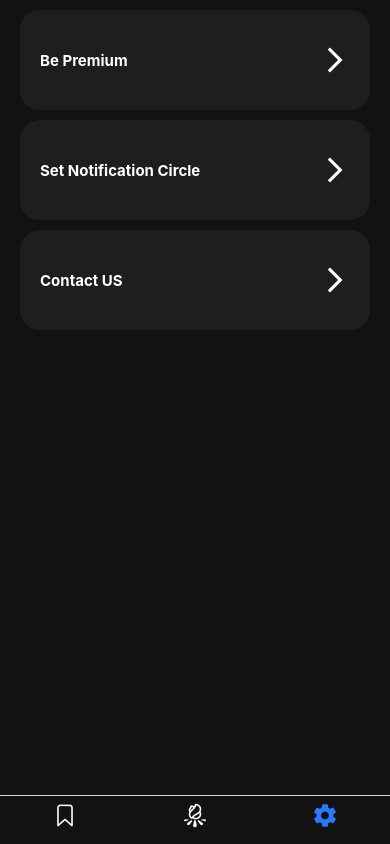
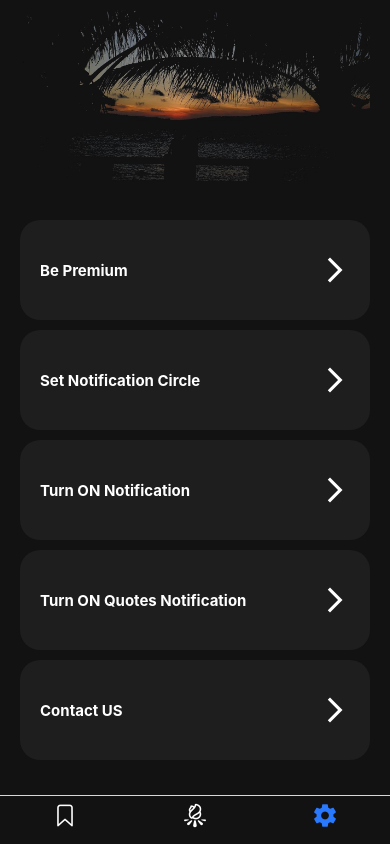
Before and after one commit to dnizfor/zihn-ai, a React Native app: screen /Settings in a window 390 px wide. Built offline with nearby package versions, Linux system fonts and the light colour scheme.

Commit message:
update settings

```diff
--- a/src/screens/SettingScreen.js
+++ b/src/screens/SettingScreen.js
@@ -1,15 +1,21 @@
-import { Text, StyleSheet, ScrollView } from 'react-native';
+import { Image, StyleSheet, ScrollView } from 'react-native';
 import React from 'react';
 import { SafeAreaView } from 'react-native-safe-area-context';
 import colors from '../utilities/colors';
 import SettingButton from '../components/settingScreen/SettingButton';
-
+import headerImage from '../assets/images/sunset.jpg';
 export default function SettingScreen() {
     return (
         <SafeAreaView style={styles.container} edges={['right', 'top', 'left']}>
+            <Image
+                style={styles.headerImage}
+                source={headerImage}
+            />
             <ScrollView >
                 <SettingButton title={"Be Premium"} />
                 <SettingButton title={"Set Notification Circle"} />
+                <SettingButton title={"Turn ON Notification"} />
+                <SettingButton title={"Turn ON Quotes Notification"} />
                 <SettingButton title={"Contact US"} />
 
             </ScrollView>
@@ -24,6 +30,11 @@ const styles = StyleSheet.create({
         justifyContent: 'flex-start',
         paddingTop: 10,
         paddingHorizontal: 20,
+    }, headerImage: {
+        width: '100%',
+        borderRadius: 20,
+        height: 200,
+        marginBottom: 10,
     },
 
 });
```
Also changed, not shown: src/components/global/SafeHeader.js (deleted, +0 -32 lines), src/assets/images/sunset.jpg (added), 1 other file (tests, documents, lock files or other folders).
